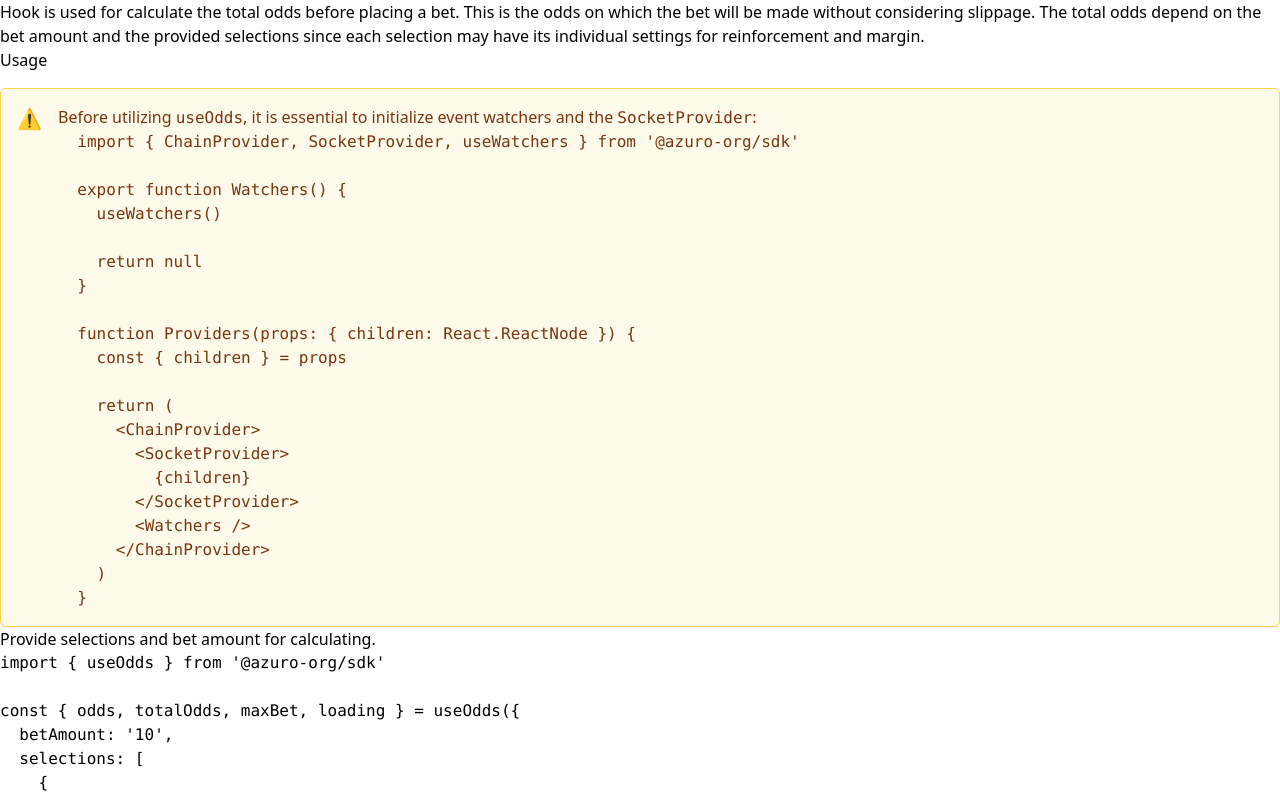
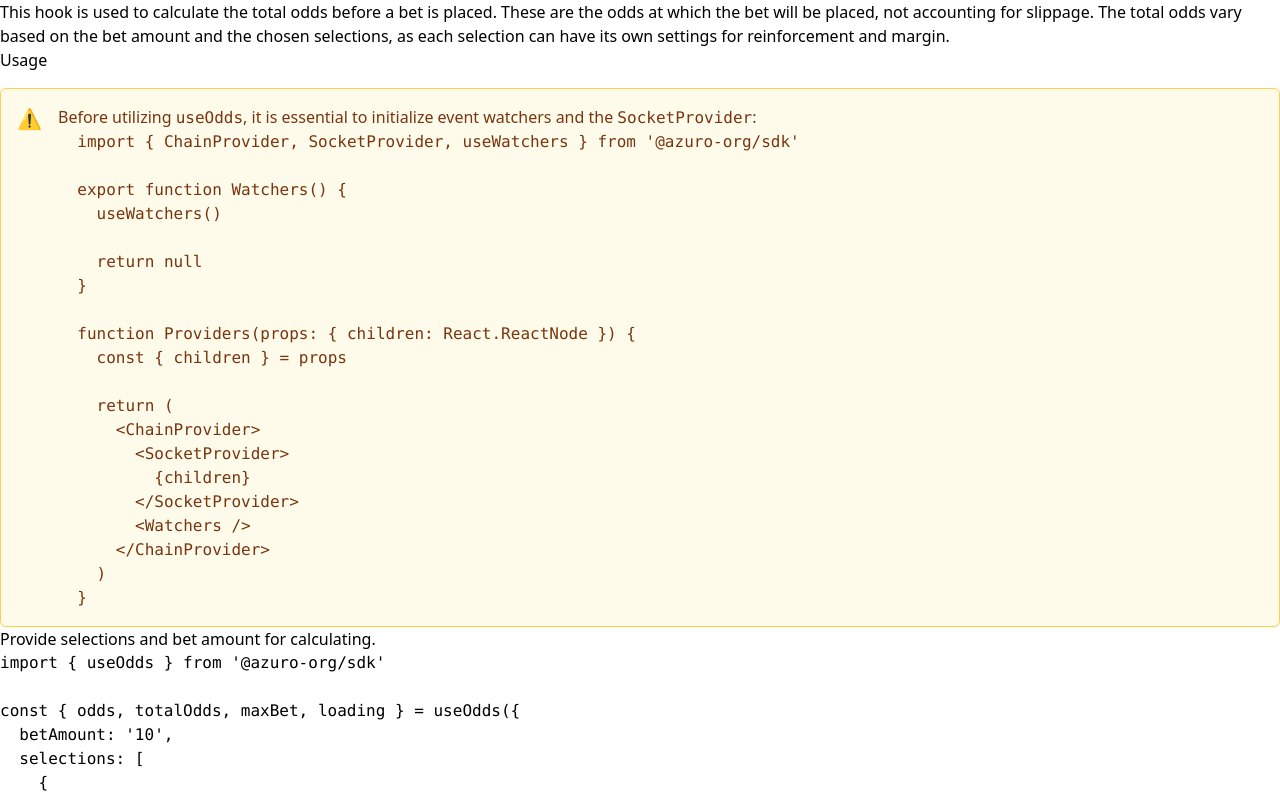
Before and after one commit to Azuro-protocol/gem-docs, a Next.js app: page /guides/sdk/watch-hooks/useOdds in a window 1280 px wide. Shown: the top 797 px of the page. Built offline with nearby package versions, Linux system fonts and the light colour scheme.

Commit message:
simplify

```diff
--- a/pages/guides/sdk/watch-hooks/useOdds.mdx
+++ b/pages/guides/sdk/watch-hooks/useOdds.mdx
@@ -1,6 +1,6 @@
 import { Callout } from 'components'
 
-Hook is used for calculate the total odds before placing a bet. This is the odds on which the bet will be made without considering slippage. The total odds depend on the bet amount and the provided selections since each selection may have its individual settings for reinforcement and margin.
+This hook is used to calculate the total odds before a bet is placed. These are the odds at which the bet will be placed, not accounting for slippage. The total odds vary based on the bet amount and the chosen selections, as each selection can have its own settings for reinforcement and margin.
 
 #### Usage
 
```
